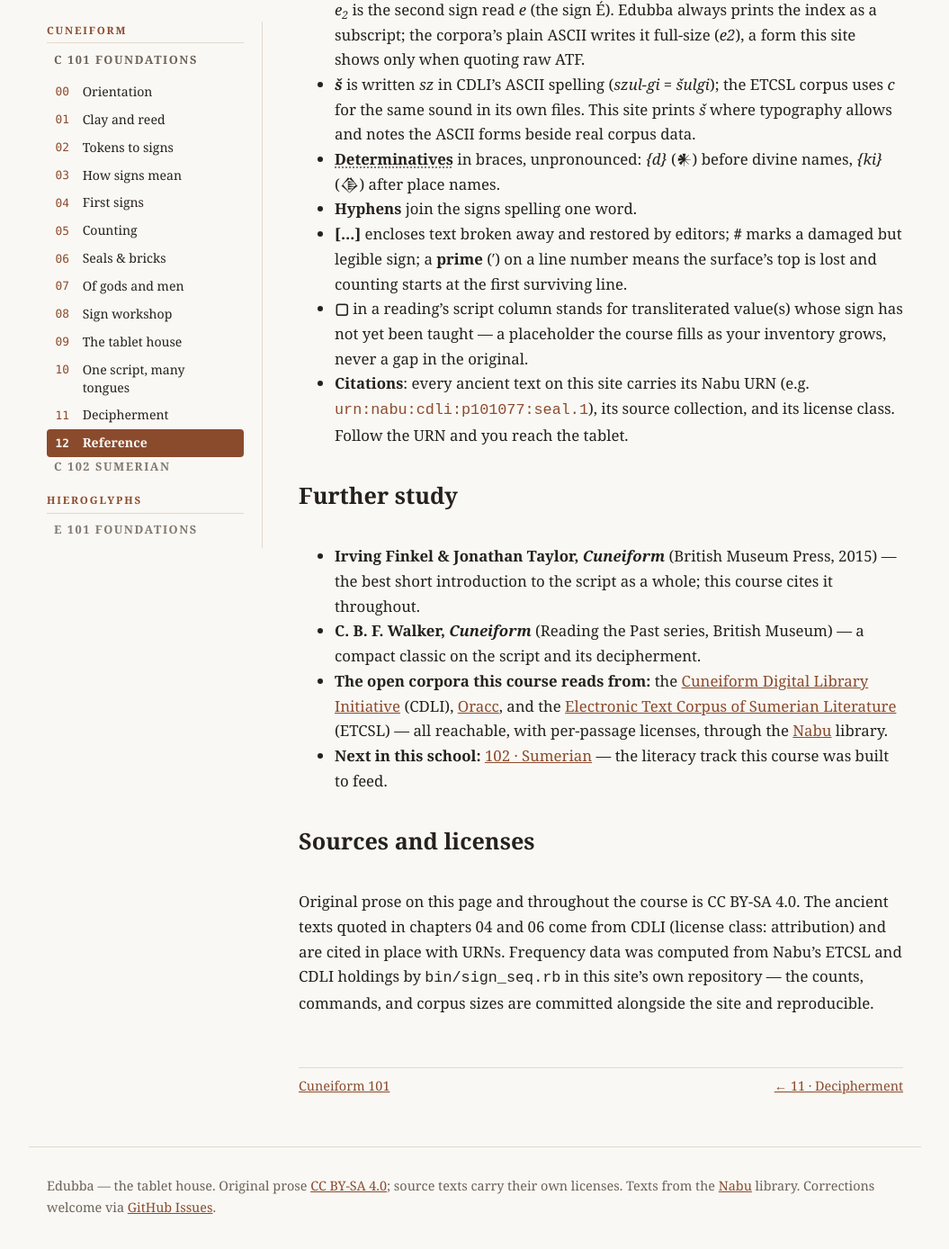
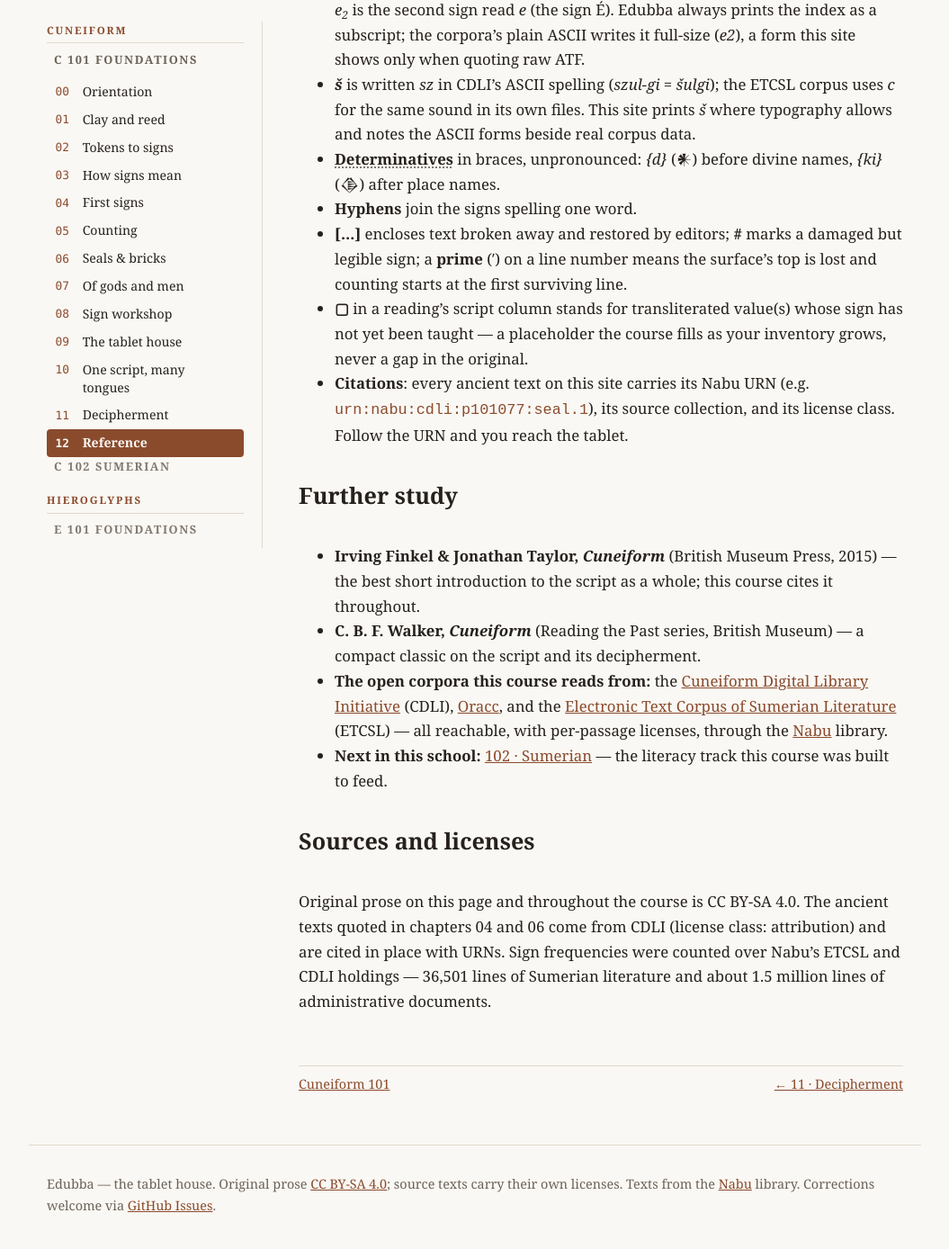
Before and after one commit to arvicco/nabu-edubba, a Jekyll site: the page built from site/cuneiform/101/12-reference.md, in a window 1280 px wide and 1400 px high, scrolled down 4702 px. Shown: the top 1388 px of the window at 90% size, without its empty margins (112-1167 px from the left). Built offline with Jekyll 4.4.1, drawn with Linux system fonts in a browser that asks for light colours.

Commit message:
fix: scope no-wrap to cartouche runs; drop tooling meta from Reference
The blanket .reading-line .script nowrap broke long readings (101
ch06 Reading 3 overlapped its columns) — replaced with a .nobr span
on the two cartouche runs, which were the only strings needing
integrity. Reference's frequency note loses the bin/sign_seq.rb
repo talk, keeping the corpus facts a reader can use.

Co-Authored-By: Claude Fable 5 <noreply@anthropic.com>

```diff
--- a/site/assets/style.css
+++ b/site/assets/style.css
@@ -529,5 +529,6 @@ a.urn-link:hover code { color: var(--accent); }
 .terms-list dt { font-weight: 700; margin-top: 0.9rem; }
 .terms-list dd { margin: 0.15rem 0 0 1.25rem; color: var(--ink); }
 
-/* Sign strings in readings never wrap mid-cartouche */
-.reading-line .script { white-space: nowrap; }
+/* Long sign strings may wrap (grid columns stay intact); runs that
+   must never split — cartouche + contents — are marked .nobr */
+.script .nobr { white-space: nowrap; }
--- a/site/cuneiform/101/12-reference.md
+++ b/site/cuneiform/101/12-reference.md
@@ -117,7 +117,6 @@ of the CDLI and Oracc corpora:
 Original prose on this page and throughout the course is
 CC BY-SA 4.0. The ancient texts quoted in chapters 04 and 06 come
 from CDLI (license class: attribution) and are cited in place with
-URNs. Frequency data was computed from Nabu's ETCSL and CDLI
-holdings by <code>bin/sign_seq.rb</code> in this site's own
-repository — the counts, commands, and corpus sizes are committed
-alongside the site and reproducible.
+URNs. Sign frequencies were counted over Nabu's ETCSL and CDLI
+holdings — 36,501 lines of Sumerian literature and about 1.5
+million lines of administrative documents.
```
Also changed, not shown: site/hieroglyphs/101/05-names-in-rings.md (+2 -2 lines).
